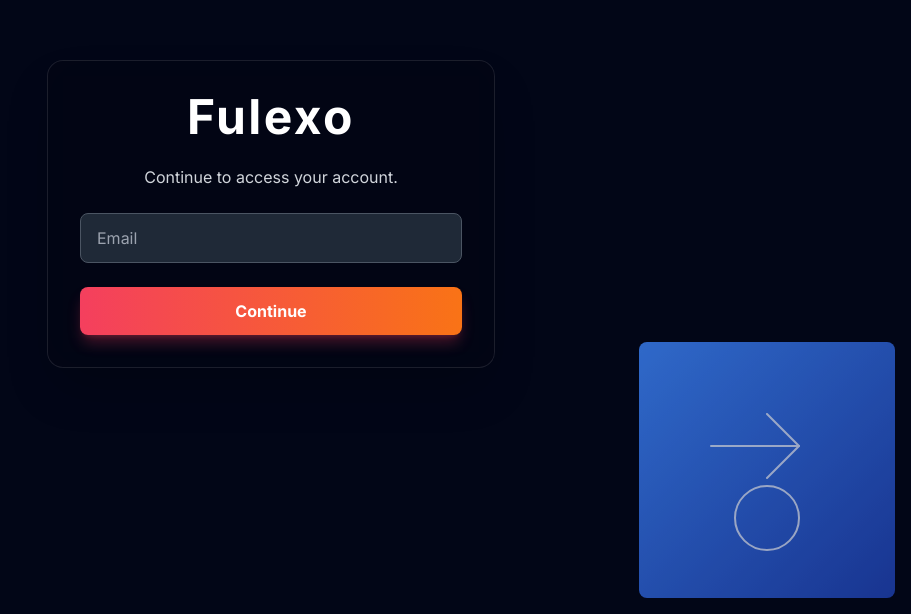
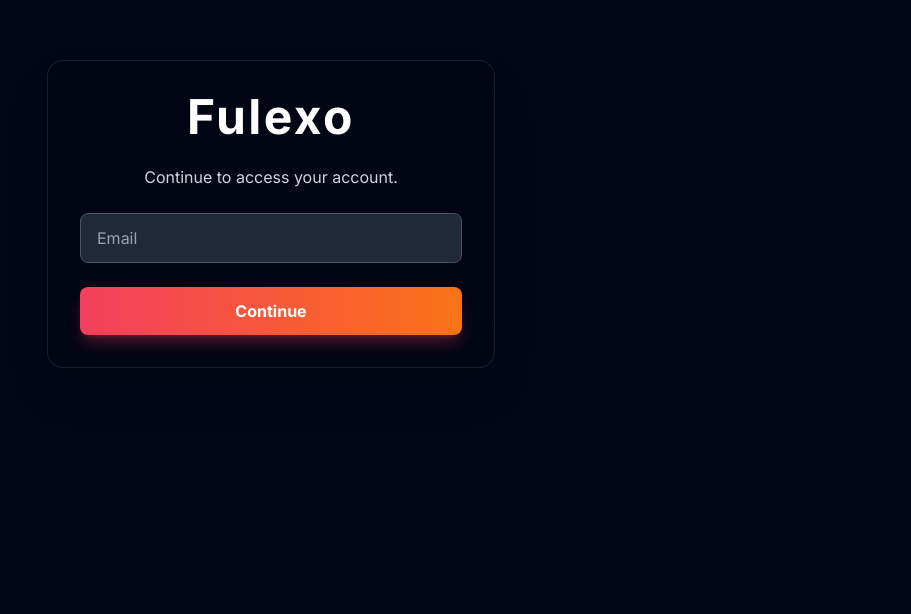
Before and after one commit to ademisler/OpenCommerce, a Next.js app: page /login in a window 1280 px wide. Shown: the part 186-800 px from the top of the page, without its empty margins (369-1280 px from the left). Built offline with nearby package versions, Linux system fonts and the light colour scheme; no server answers.

Commit message:
Remove login page illustration

```diff
--- a/src/pages/login.tsx
+++ b/src/pages/login.tsx
@@ -66,9 +66,6 @@ export default function Login() {
         <title>{`${t('login')} - Fulexo`}</title>
       </Head>
       <div className="bg-slate-950 text-white min-h-screen flex items-center justify-center p-4 overflow-hidden relative">
-        <div className="absolute bottom-4 right-4 hidden md:block opacity-80" aria-hidden="true">
-          <img src="/login-illustration.svg" alt="" className="w-64" />
-        </div>
         <div className="relative z-10 w-full max-w-md mx-auto">
           <div className="bg-gray-950/40 backdrop-blur-xl border border-white/10 rounded-2xl shadow-2xl p-6 sm:p-8">
             <div className="text-center mb-6">
```
